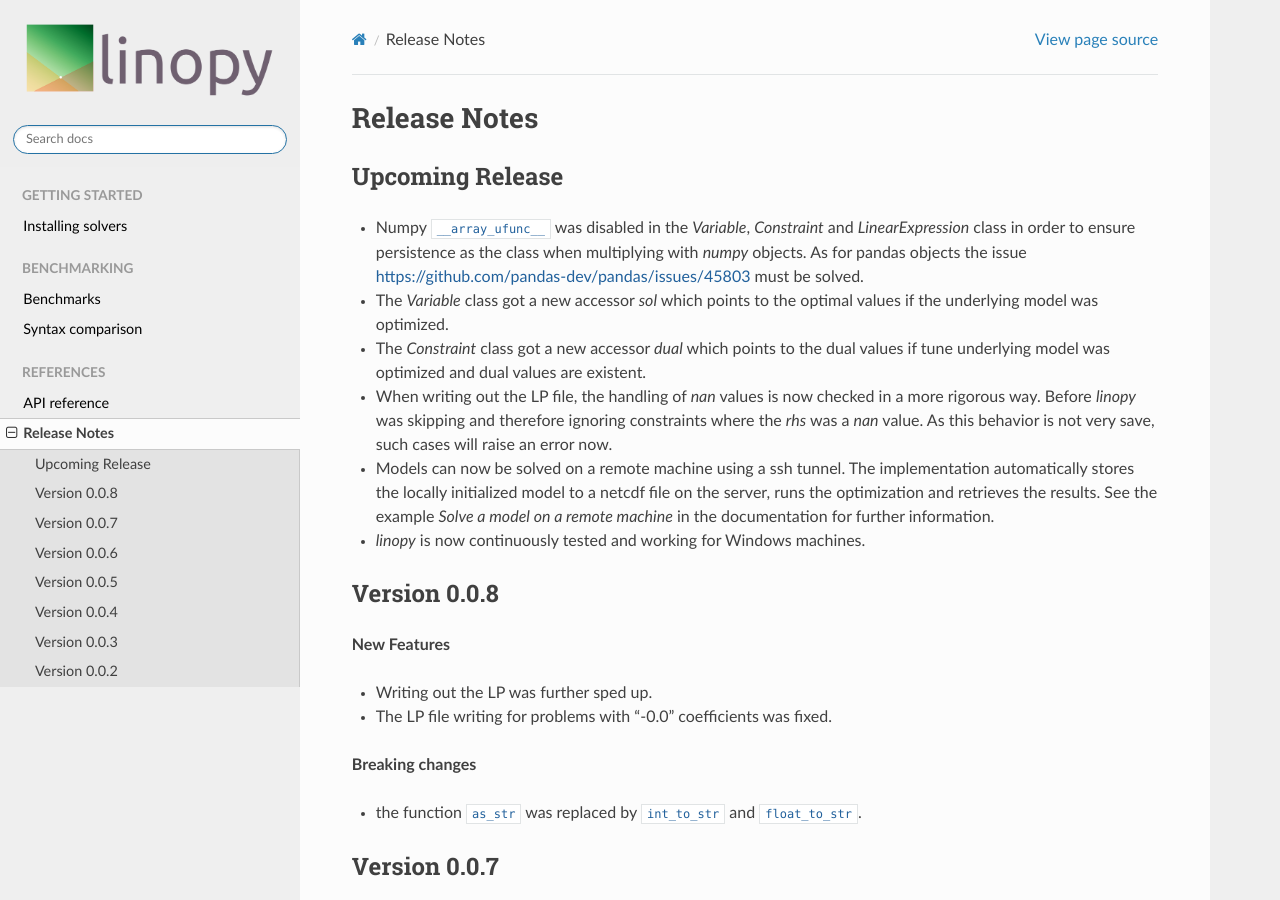
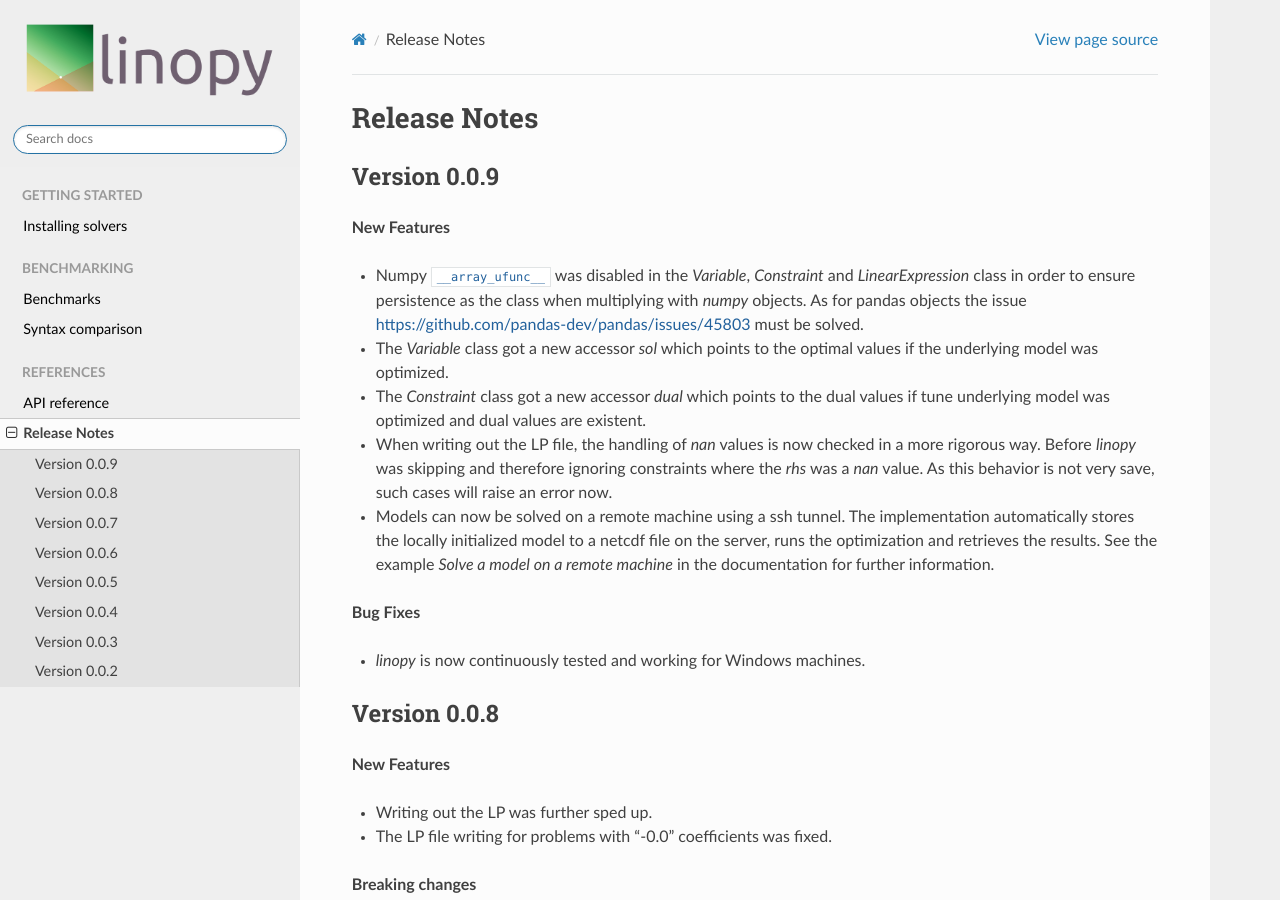
Before and after one commit to PyPSA/linopy, a Sphinx documentation site: the page built from doc/release_notes.rst, in a window 1280 px wide and 900 px high. Built offline with Sphinx 7.4.7 and the Read the Docs theme 2.0.0, drawn with Linux system fonts in a browser that asks for light colours; pages that are not in the unit, such as notebooks, are missing from menus.

Commit message:
release notes for v0.0.9

```diff
--- a/doc/release_notes.rst
+++ b/doc/release_notes.rst
@@ -1,18 +1,27 @@
 Release Notes
 =============
 
-Upcoming Release
-----------------
+.. Upcoming Release
+.. ----------------
+
+Version 0.0.9
+-------------
+
+**New Features**
 
 * Numpy ``__array_ufunc__`` was disabled in the `Variable`, `Constraint` and `LinearExpression` class in order to ensure persistence as the class when multiplying with `numpy` objects. As for pandas objects the issue https://github.com/pandas-dev/pandas/issues/45803 must be solved.
 * The `Variable` class got a new accessor `sol` which points to the optimal values if the underlying model was optimized.
 * The `Constraint` class got a new accessor `dual` which points to the dual values if tune underlying model was optimized and dual values are existent.
 * When writing out the LP file, the handling of `nan` values is now checked in a more rigorous way. Before `linopy` was skipping and therefore ignoring constraints where the `rhs` was a `nan` value. As this behavior is not very save, such cases will raise an error now.
 * Models can now be solved on a remote machine using a ssh tunnel. The implementation automatically stores the locally initialized model to a netcdf file on the server, runs the optimization and retrieves the results. See the example `Solve a model on a remote machine` in the documentation for further information.
+
+**Bug Fixes**
+
 * `linopy` is now continuously tested and working for Windows machines.
 
 Version 0.0.8
 -------------
+
 **New Features**
 
 * Writing out the LP was further sped up.
```
